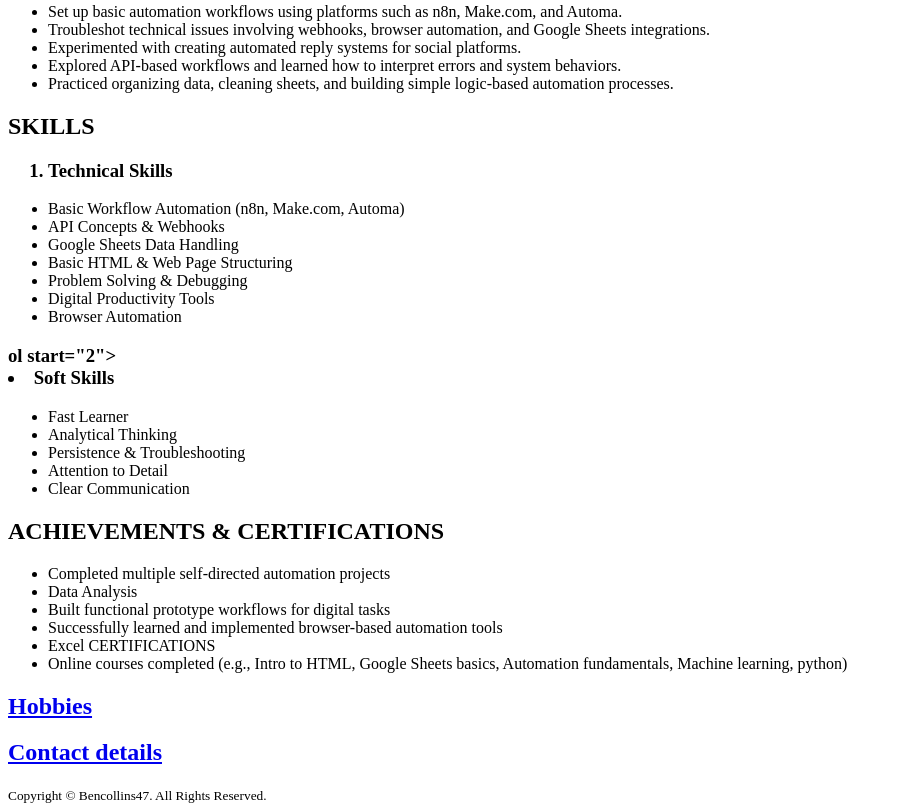
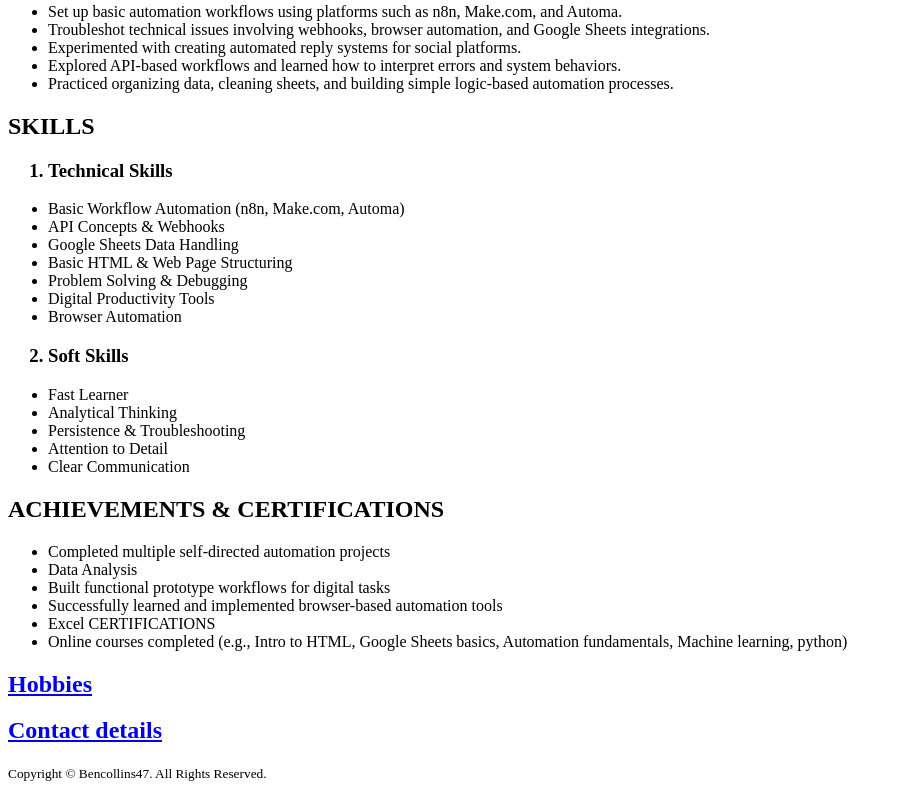
Before and after one commit to Bencollins47/assessment.html, a plain HTML site: page index.html in a window 1280 px wide. Shown: the part 583-1395 px from the top of the page, without its empty margins (0-902 px from the left). After the commit the page ends 1373 px from the top, so only its background shows below. Drawn offline with Linux system fonts and the light colour scheme.

Commit message:
Update index.html

```diff
--- a/index.html
+++ b/index.html
@@ -39,7 +39,7 @@
             <li>Digital Productivity Tools</li>
             <li>Browser Automation</li>
         </ul>
-        <h3>ol start="2"><li>Soft Skills</h3></li></ol>
+        <h3><ol start="2"><li>Soft Skills</h3></li></ol>
         <ul>
             <li>Fast Learner</li>
             <li>Analytical Thinking</li>
```
